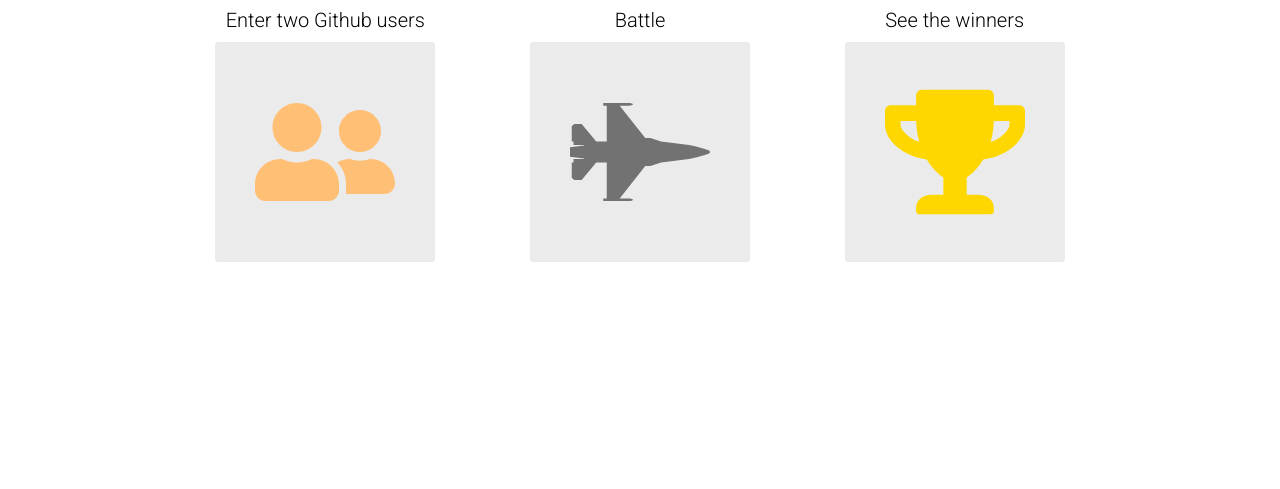
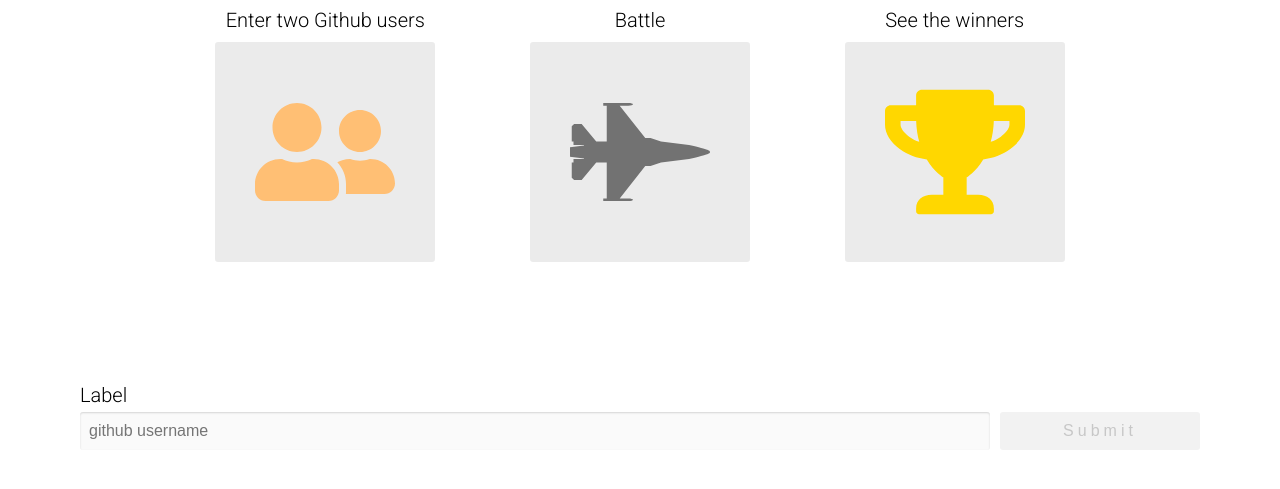
Before and after one commit to marykasp/github-battle-react, a React app: page / in a window 1280 px wide. Shown: the part 213-702 px from the top of the page. Built offline with nearby package versions, Linux system fonts and the light colour scheme.

Commit message:
Render PlayInput class component, controlled componennt, input state controlled by component

```diff
--- a/app/components/Battle.js
+++ b/app/components/Battle.js
@@ -1,5 +1,6 @@
 import React from "react";
 import { FaUserFriends, FaFighterJet, FaTrophy, FaUser } from "react-icons/fa";
+import PropTypes from "prop-types";
 
 function Instructions() {
   return (
@@ -27,11 +28,71 @@
   );
 }
 
+class PlayerInput extends React.Component {
+  constructor(props) {
+    super(props);
+
+    this.state = {
+      username: "",
+    };
+    // bind this keyword to referencce this componnent
+    this.handleSubmit = this.handleSubmit.bind(this);
+    this.handleChange = this.handleChange.bind(this);
+  }
+
+  handleSubmit(event) {
+    event.preventDefault();
+
+    // passs the state to a function
+    this.props.onSubmit(this.state.username);
+  }
+
+  // updates the state of the PlayerInput component - changinng the value of the input field text
+  handleChange(event) {
+    // updates local state, causes re-render, input field is updated
+    this.setState({ username: event.target.value });
+  }
+
+  render() {
+    return (
+      <form onSubmit={this.handleSubmit} className="column player">
+        <label htmlFor="username" className="player-label">
+          {this.props.label}
+        </label>
+        <div className="row player-inputs">
+          <input
+            type="text"
+            id="username"
+            className="input-light"
+            placeholder="github username"
+            autoComplete="off"
+            value={this.state.username}
+            onChange={this.handleChange}
+          />
+          <button
+            type="submit"
+            className="btn dark-btn"
+            disabled={!this.state.username}
+          >
+            Submit
+          </button>
+        </div>
+      </form>
+    );
+  }
+}
+
+PlayerInput.propTypes = {
+  onSubmit: PropTypes.func.isRequired,
+  label: PropTypes.string.isRequired,
+};
+
 export default class Battle extends React.Component {
   render() {
     return (
       <>
         <Instructions />
+        <PlayerInput label="Label" onSubmit={(value) => console.log(value)} />
       </>
     );
   }
--- a/app/index.css
+++ b/app/index.css
@@ -149,3 +149,69 @@
   padding: 40px;
   border-radius: 3px;
 }
+
+/* Player Input */
+.column {
+  display: flex;
+  flex-direction: column;
+}
+
+.row {
+  display: flex;
+  flex-direction: row;
+}
+
+.player {
+  flex: 1;
+  margin: 0 20px;
+  padding: 10px;
+}
+
+.player-label {
+  font-size: 20px;
+  margin: 5px 0;
+  font-weight: 300;
+}
+
+.player-inputs input {
+  padding: 9px;
+  font-size: 16px;
+  flex: 2;
+  border-radius: 3px;
+  border: none;
+  box-shadow: inset 0 1px 2px rgba(0, 0, 0, 0.15);
+}
+
+.player-inputs .input-light {
+  background: rgba(0, 0, 0, 0.02);
+}
+
+.player-inputs button {
+  flex: 1;
+  margin-left: 10px;
+}
+
+.btn {
+  padding: 10px;
+  text-decoration: uppercase;
+  border-radius: 3px;
+  letter-spacing: 0.25em;
+  border: none;
+  font-size: 16px;
+  display: flex;
+  justify-content: center;
+  align-items: center;
+  cursor: pointer;
+  text-decoration: none;
+  max-width: 200px;
+}
+
+.dark-btn {
+  color: #e6e6e6;
+  background: #141414;
+}
+
+.dark-btn:disabled {
+  background: #f2f2f2;
+  color: #c7c7c7;
+}
```
